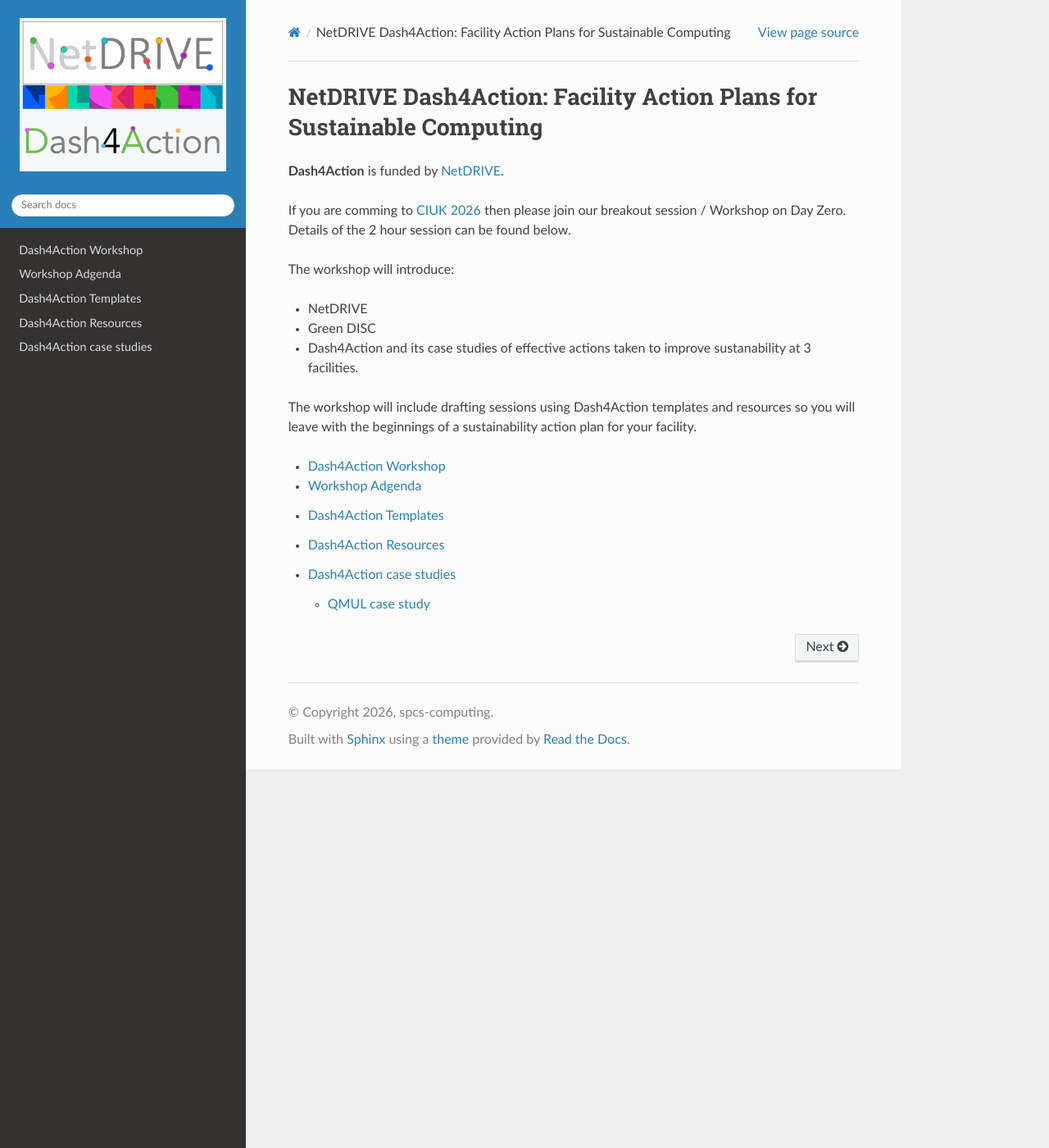
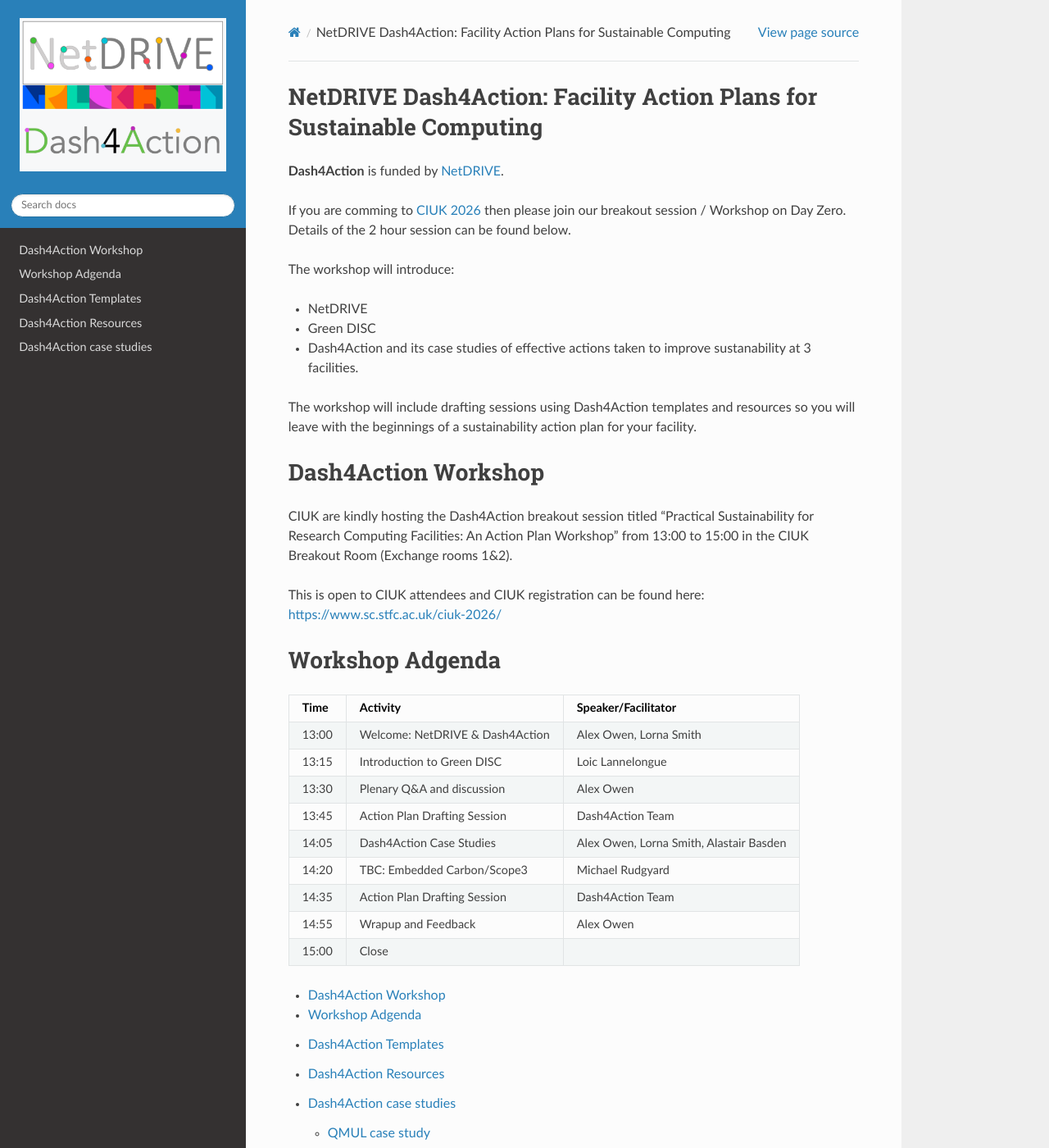
Before and after one commit to raowenqmul/Dash4Action, a Sphinx documentation site: the page built from docs/index.rst, in a window 1280 px wide and 1400 px high. Shown: the whole window at 82% size. Built offline with Sphinx 7.4.7 and the Read the Docs theme 3.1.0, drawn with Linux system fonts in a browser that asks for light colours.

Commit message:
update adgenda

```diff
--- a/docs/index.rst
+++ b/docs/index.rst
@@ -16,6 +16,35 @@ The workshop will include drafting sessions using Dash4Action templates and reso
 will leave with the beginnings of a sustainability action plan for your facility.
 
 
+Dash4Action Workshop
+====================
+
+CIUK are kindly hosting the Dash4Action breakout session titled
+"Practical Sustainability for Research Computing Facilities: An Action Plan Workshop"
+from 13:00 to 15:00 in the CIUK Breakout Room (Exchange rooms 1&2).
+
+This is open to CIUK attendees and CIUK registration can be found here:
+https://www.sc.stfc.ac.uk/ciuk-2026/
+
+
+Workshop Adgenda
+================
+
+
+===== ================================== ===================
+Time  Activity                           Speaker/Facilitator
+===== ================================== ===================
+13:00 Welcome: NetDRIVE & Dash4Action    Alex Owen, Lorna Smith
+13:15 Introduction to Green DISC         Loic Lannelongue
+13:30 Plenary Q&A and discussion         Alex Owen
+13:45 Action Plan Drafting Session       Dash4Action Team
+14:05 Dash4Action Case Studies           Alex Owen, Lorna Smith, Alastair Basden
+14:20 TBC: Embedded Carbon/Scope3        Michael Rudgyard
+14:35 Action Plan Drafting Session       Dash4Action Team
+14:55 Wrapup and Feedback                Alex Owen
+15:00 Close
+===== ================================== ===================
+
 
 .. toctree::
    :maxdepth: 2
--- a/docs/workshop/index.rst
+++ b/docs/workshop/index.rst
@@ -1,5 +1,3 @@
-.. _sec-workshop-label:
-
 Dash4Action Workshop
 ====================
 
```
